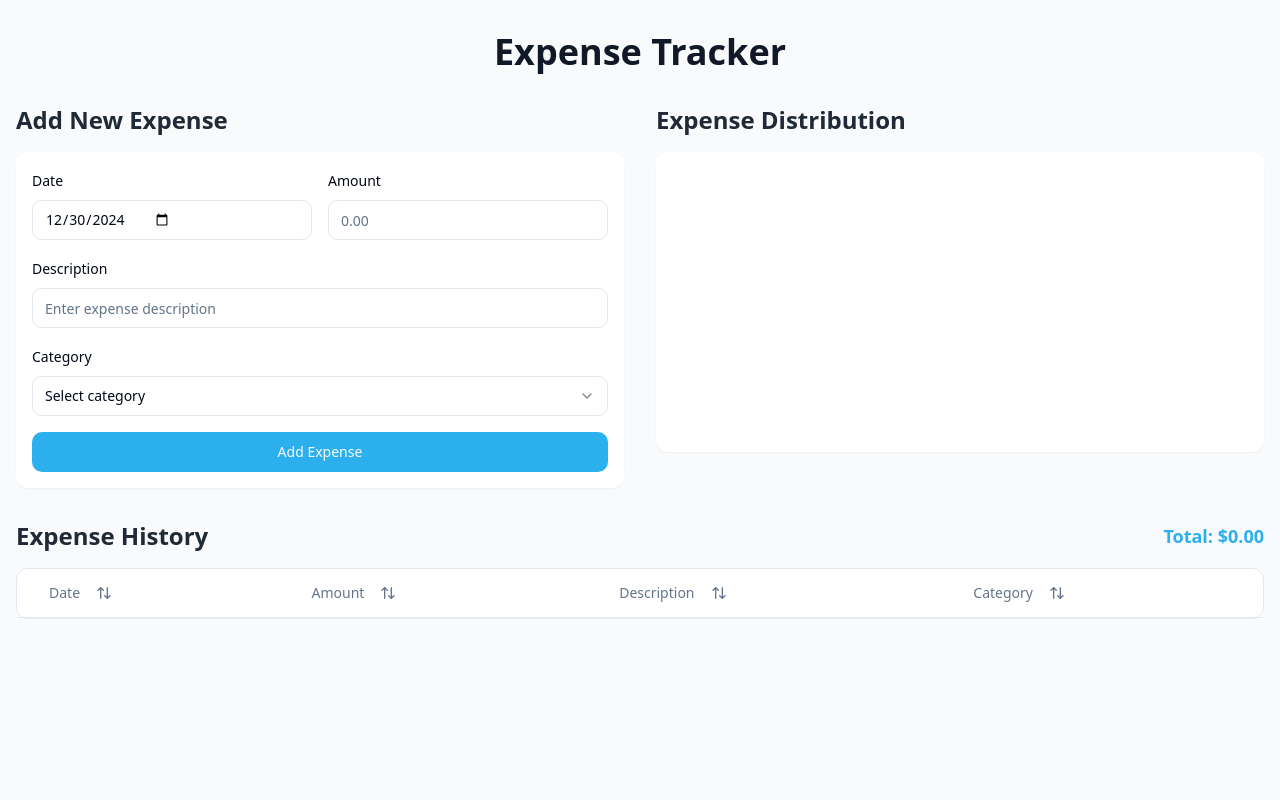
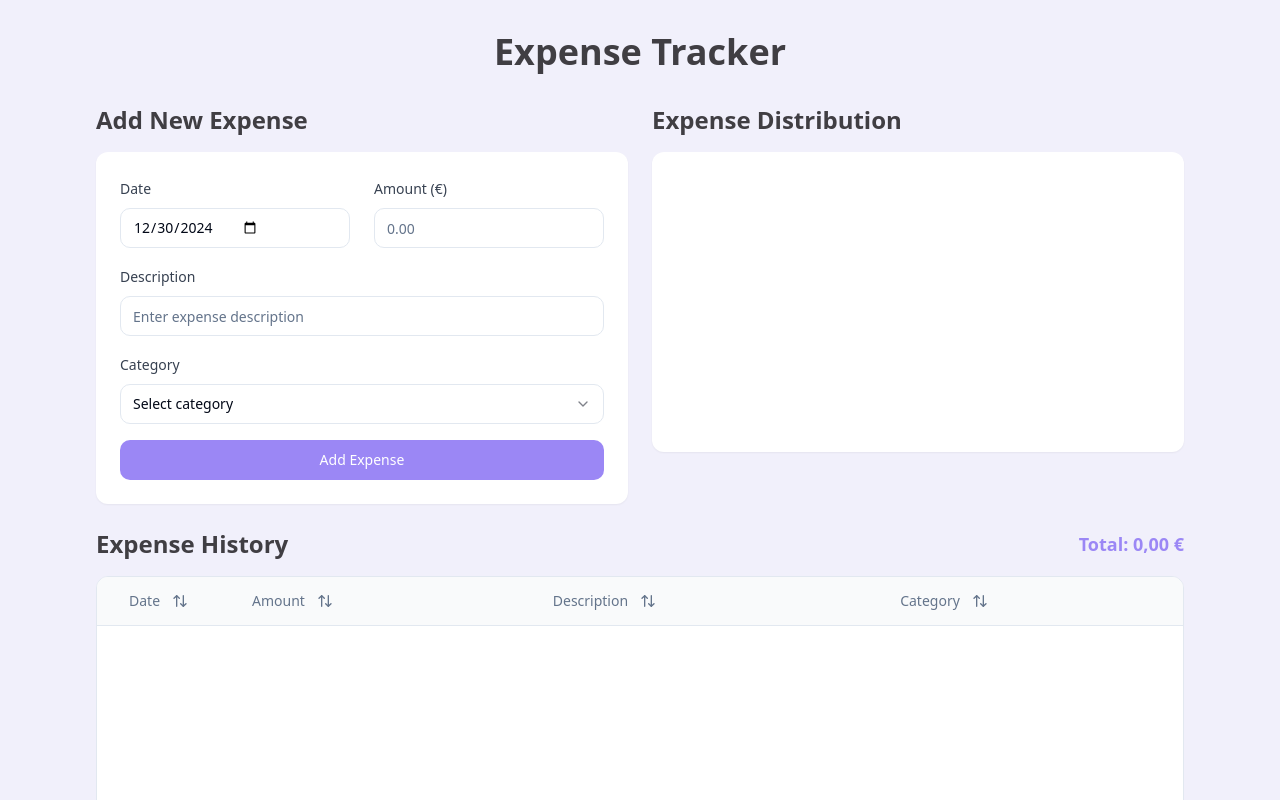
Before and after one commit to andriesfluit/cost-collaborator, a React (Vite) app: page / in a window 1280 px wide. Shown: the top 800 px of the page. Built offline with nearby package versions, Linux system fonts and the light colour scheme.

Commit message:
Improve mobile styling and currency
Enhance the mobile experience by improving the styling and changing the currency display to euros.
[skip gpt_engineer]

```diff
--- a/src/components/ExpenseChart.tsx
+++ b/src/components/ExpenseChart.tsx
@@ -5,7 +5,7 @@ type ExpenseChartProps = {
   expenses: Expense[];
 };
 
-const COLORS = ['#0EA5E9', '#22C55E', '#EAB308', '#EC4899', '#8B5CF6', '#64748B'];
+const COLORS = ['#9b87f5', '#7E69AB', '#D6BCFA', '#E5DEFF', '#D3E4FD', '#F2FCE2'];
 
 export const ExpenseChart = ({ expenses }: ExpenseChartProps) => {
   const categoryTotals = expenses.reduce((acc, expense) => {
@@ -19,7 +19,7 @@ export const ExpenseChart = ({ expenses }: ExpenseChartProps) => {
   }));
 
   return (
-    <div className="h-[300px] w-full bg-white rounded-lg shadow-sm p-4">
+    <div className="h-[300px] w-full bg-white rounded-xl shadow-sm p-6">
       <ResponsiveContainer width="100%" height="100%">
         <PieChart>
           <Pie
@@ -37,9 +37,9 @@ export const ExpenseChart = ({ expenses }: ExpenseChartProps) => {
           </Pie>
           <Tooltip
             formatter={(value: number) =>
-              value.toLocaleString('en-US', {
+              value.toLocaleString('de-DE', {
                 style: 'currency',
-                currency: 'USD'
+                currency: 'EUR'
               })
             }
           />
--- a/src/components/ExpenseForm.tsx
+++ b/src/components/ExpenseForm.tsx
@@ -62,19 +62,20 @@ export const ExpenseForm = ({ onAddExpense }: ExpenseFormProps) => {
   };
 
   return (
-    <form onSubmit={handleSubmit} className="space-y-4 p-4 bg-white rounded-lg shadow-sm">
-      <div className="grid grid-cols-1 md:grid-cols-2 gap-4">
+    <form onSubmit={handleSubmit} className="space-y-4 p-6 bg-white rounded-xl shadow-sm">
+      <div className="grid grid-cols-1 md:grid-cols-2 gap-6">
         <div className="space-y-2">
-          <Label htmlFor="date">Date</Label>
+          <Label htmlFor="date" className="text-sm font-medium text-gray-700">Date</Label>
           <Input
             id="date"
             type="date"
             value={date}
             onChange={(e) => setDate(e.target.value)}
+            className="w-full"
           />
         </div>
         <div className="space-y-2">
-          <Label htmlFor="amount">Amount</Label>
+          <Label htmlFor="amount" className="text-sm font-medium text-gray-700">Amount (€)</Label>
           <Input
             id="amount"
             type="number"
@@ -82,22 +83,24 @@ export const ExpenseForm = ({ onAddExpense }: ExpenseFormProps) => {
             placeholder="0.00"
             value={amount}
             onChange={(e) => setAmount(e.target.value)}
+            className="w-full"
           />
         </div>
       </div>
       <div className="space-y-2">
-        <Label htmlFor="description">Description</Label>
+        <Label htmlFor="description" className="text-sm font-medium text-gray-700">Description</Label>
         <Input
           id="description"
           placeholder="Enter expense description"
           value={description}
           onChange={(e) => setDescription(e.target.value)}
+          className="w-full"
         />
       </div>
       <div className="space-y-2">
-        <Label htmlFor="category">Category</Label>
+        <Label htmlFor="category" className="text-sm font-medium text-gray-700">Category</Label>
         <Select value={category} onValueChange={setCategory}>
-          <SelectTrigger>
+          <SelectTrigger className="w-full">
             <SelectValue placeholder="Select category" />
           </SelectTrigger>
           <SelectContent>
@@ -109,7 +112,9 @@ export const ExpenseForm = ({ onAddExpense }: ExpenseFormProps) => {
           </SelectContent>
         </Select>
       </div>
-      <Button type="submit" className="w-full">Add Expense</Button>
+      <Button type="submit" className="w-full bg-[#9b87f5] hover:bg-[#7E69AB] text-white">
+        Add Expense
+      </Button>
     </form>
   );
 };
--- a/src/components/ExpenseList.tsx
+++ b/src/components/ExpenseList.tsx
@@ -10,6 +10,7 @@ import {
 } from "@/components/ui/table";
 import { Button } from "@/components/ui/button";
 import { ArrowUpDown } from "lucide-react";
+import { ScrollArea } from "@/components/ui/scroll-area";
 
 type ExpenseListProps = {
   expenses: Expense[];
@@ -42,50 +43,52 @@ export const ExpenseList = ({ expenses }: ExpenseListProps) => {
   };
 
   const formatAmount = (amount: number) => {
-    return amount.toLocaleString('en-US', {
+    return amount.toLocaleString('de-DE', {
       style: 'currency',
-      currency: 'USD'
+      currency: 'EUR'
     });
   };
 
   return (
-    <div className="rounded-lg border bg-white">
+    <div className="rounded-xl border bg-white overflow-hidden">
+      <ScrollArea className="h-[400px] md:h-[500px]">
         <Table>
-        <TableHeader>
+          <TableHeader className="bg-gray-50 sticky top-0">
             <TableRow>
-            <TableHead>
-              <Button variant="ghost" onClick={() => toggleSort('date')}>
-                Date <ArrowUpDown className="ml-2 h-4 w-4" />
+              <TableHead className="w-[100px]">
+                <Button variant="ghost" onClick={() => toggleSort('date')} className="text-xs md:text-sm">
+                  Date <ArrowUpDown className="ml-1 h-3 w-3 md:h-4 md:w-4" />
                 </Button>
               </TableHead>
               <TableHead>
-              <Button variant="ghost" onClick={() => toggleSort('amount')}>
-                Amount <ArrowUpDown className="ml-2 h-4 w-4" />
+                <Button variant="ghost" onClick={() => toggleSort('amount')} className="text-xs md:text-sm">
+                  Amount <ArrowUpDown className="ml-1 h-3 w-3 md:h-4 md:w-4" />
+                </Button>
+              </TableHead>
+              <TableHead className="hidden md:table-cell">
+                <Button variant="ghost" onClick={() => toggleSort('description')} className="text-xs md:text-sm">
+                  Description <ArrowUpDown className="ml-1 h-3 w-3 md:h-4 md:w-4" />
                 </Button>
               </TableHead>
               <TableHead>
-              <Button variant="ghost" onClick={() => toggleSort('description')}>
-                Description <ArrowUpDown className="ml-2 h-4 w-4" />
-              </Button>
-            </TableHead>
-            <TableHead>
-              <Button variant="ghost" onClick={() => toggleSort('category')}>
-                Category <ArrowUpDown className="ml-2 h-4 w-4" />
+                <Button variant="ghost" onClick={() => toggleSort('category')} className="text-xs md:text-sm">
+                  Category <ArrowUpDown className="ml-1 h-3 w-3 md:h-4 md:w-4" />
                 </Button>
               </TableHead>
             </TableRow>
           </TableHeader>
           <TableBody>
             {sortedExpenses.map((expense) => (
-            <TableRow key={expense.id}>
-              <TableCell>{formatDate(expense.date)}</TableCell>
-              <TableCell>{formatAmount(expense.amount)}</TableCell>
-              <TableCell>{expense.description}</TableCell>
-              <TableCell>{expense.category}</TableCell>
+              <TableRow key={expense.id} className="hover:bg-gray-50">
+                <TableCell className="text-xs md:text-sm">{formatDate(expense.date)}</TableCell>
+                <TableCell className="text-xs md:text-sm font-medium">{formatAmount(expense.amount)}</TableCell>
+                <TableCell className="hidden md:table-cell text-xs md:text-sm">{expense.description}</TableCell>
+                <TableCell className="text-xs md:text-sm">{expense.category}</TableCell>
               </TableRow>
             ))}
           </TableBody>
         </Table>
+      </ScrollArea>
     </div>
   );
 };
--- a/src/pages/Index.tsx
+++ b/src/pages/Index.tsx
@@ -13,36 +13,36 @@ const Index = () => {
   const totalExpenses = expenses.reduce((sum, expense) => sum + expense.amount, 0);
 
   return (
-    <div className="min-h-screen bg-gray-50 py-8">
-      <div className="container mx-auto px-4">
-        <h1 className="text-4xl font-bold text-gray-900 mb-8 text-center">
+    <div className="min-h-screen bg-[#F1F0FB] py-4 px-4 md:py-8">
+      <div className="container mx-auto max-w-6xl">
+        <h1 className="text-3xl md:text-4xl font-bold text-[#403E43] mb-6 md:mb-8 text-center">
           Expense Tracker
         </h1>
 
-        <div className="grid grid-cols-1 lg:grid-cols-2 gap-8 mb-8">
-          <div>
-            <h2 className="text-2xl font-semibold text-gray-800 mb-4">
+        <div className="grid grid-cols-1 lg:grid-cols-2 gap-6 mb-6">
+          <div className="space-y-4">
+            <h2 className="text-xl md:text-2xl font-semibold text-[#403E43] mb-2">
               Add New Expense
             </h2>
             <ExpenseForm onAddExpense={handleAddExpense} />
           </div>
-          <div>
-            <h2 className="text-2xl font-semibold text-gray-800 mb-4">
+          <div className="space-y-4">
+            <h2 className="text-xl md:text-2xl font-semibold text-[#403E43] mb-2">
               Expense Distribution
             </h2>
             <ExpenseChart expenses={expenses} />
           </div>
         </div>
 
-        <div className="mb-8">
-          <div className="flex justify-between items-center mb-4">
-            <h2 className="text-2xl font-semibold text-gray-800">
+        <div className="space-y-4">
+          <div className="flex justify-between items-center flex-wrap gap-4">
+            <h2 className="text-xl md:text-2xl font-semibold text-[#403E43]">
               Expense History
             </h2>
-            <div className="text-lg font-semibold text-primary">
-              Total: {totalExpenses.toLocaleString('en-US', {
+            <div className="text-lg font-semibold text-[#9b87f5]">
+              Total: {totalExpenses.toLocaleString('de-DE', {
                 style: 'currency',
-                currency: 'USD'
+                currency: 'EUR'
               })}
             </div>
           </div>
```
Lines whose indentation alone changed are shown as unchanged.
